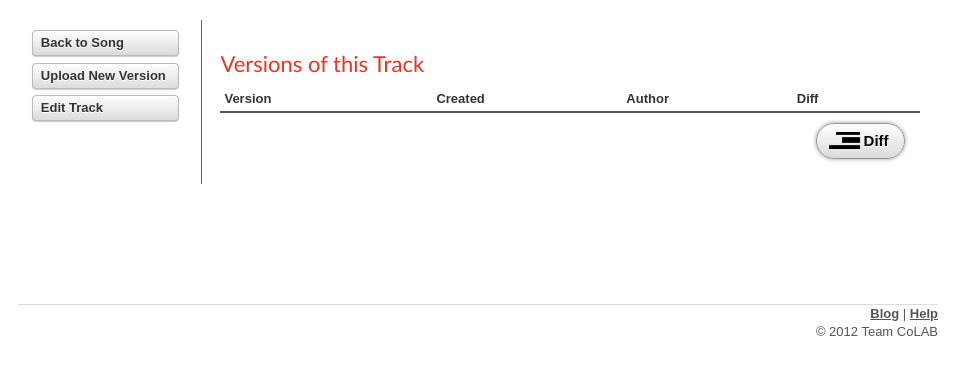
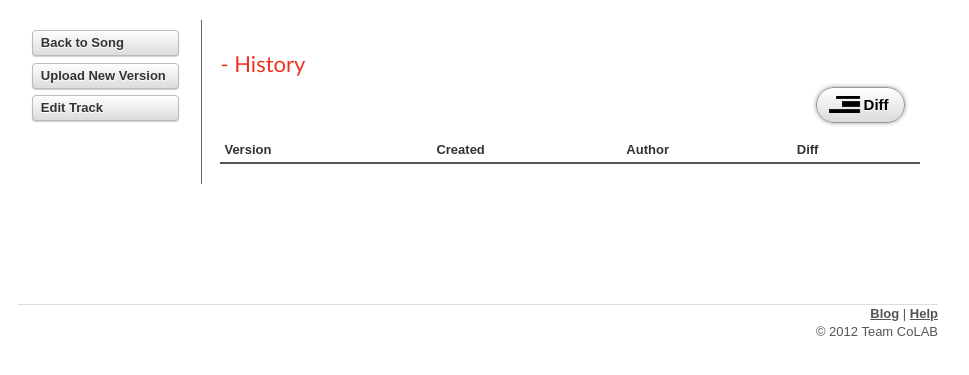
Before and after one commit to cdzombak/colab, a CakePHP app: the page made by colab/app/View/Tracks/view.ctp in a window 1280 px wide. Shown: the part 151-526 px from the top of the page, without its empty margins (162-1131 px from the left). Run offline with PHP 8.4 and a stand-in for CakePHP, Linux system fonts and the light colour scheme; the template is opened without the code that fills it, so the values that code supplies are empty; some libraries are stand-ins or nearby versions.

Commit message:
Change where diff button is displayed on track page

```diff
--- a/colab/app/View/Tracks/view.ctp
+++ b/colab/app/View/Tracks/view.ctp
@@ -33,9 +33,10 @@
 </script>
 
 <div class="tracks view">
-<h2><?php echo $track['Track']['name']; ?></h2>
-	<h2><?php echo __('Versions of this Track') ?></h2>
-
+<h2><?php echo $track['Track']['name']; ?> - History</h2>
+	<div class="diff">
+		<a class="button icon diff" onclick="diff();"><span>Diff</span></a>
+	</div>
 	<table cellpadding="0" cellspacing="0">
 		<tr>
 			<th>Version</th>
@@ -64,9 +65,6 @@
 		</tr>
 		<?php } ?>
 	</table>
-		<div class="diff">
-			<a class="button icon diff" onclick="diff();"><span>Diff</span></a>
-		</div>
 </div>
 <div class="actions">
 	<ul>
```
